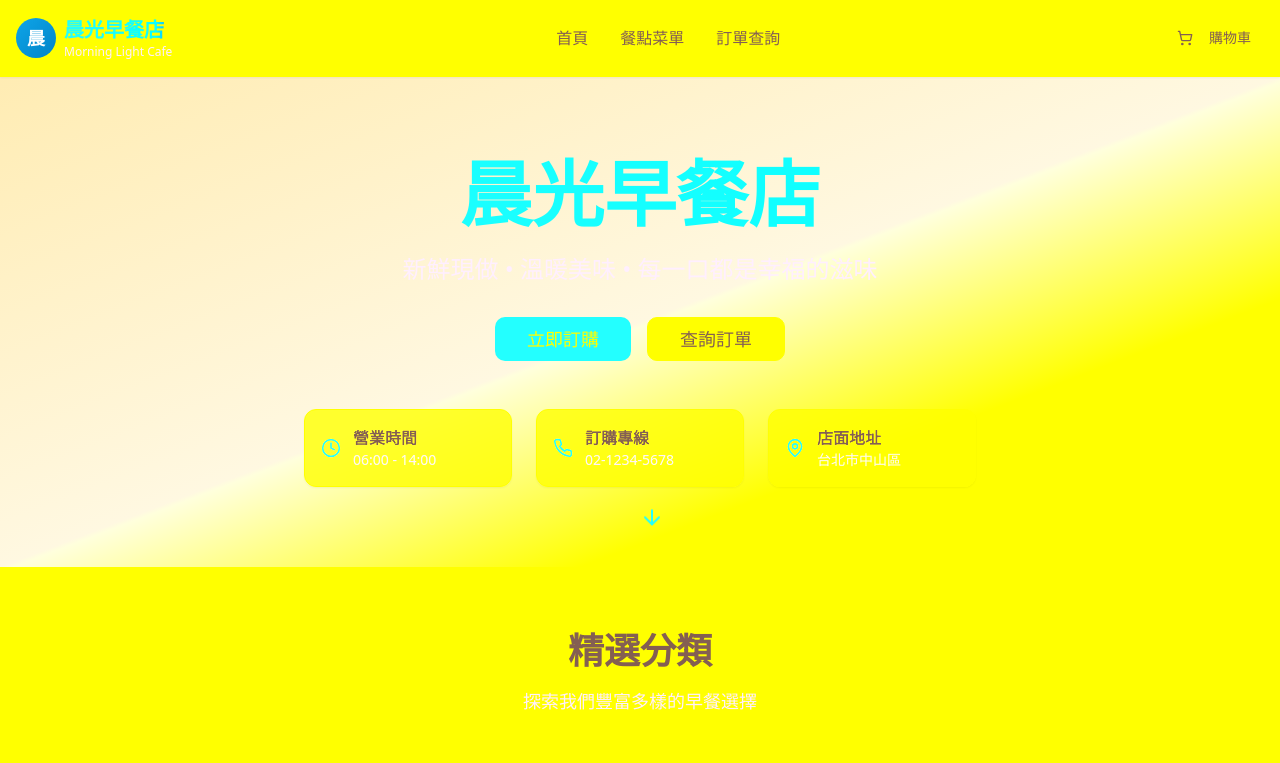
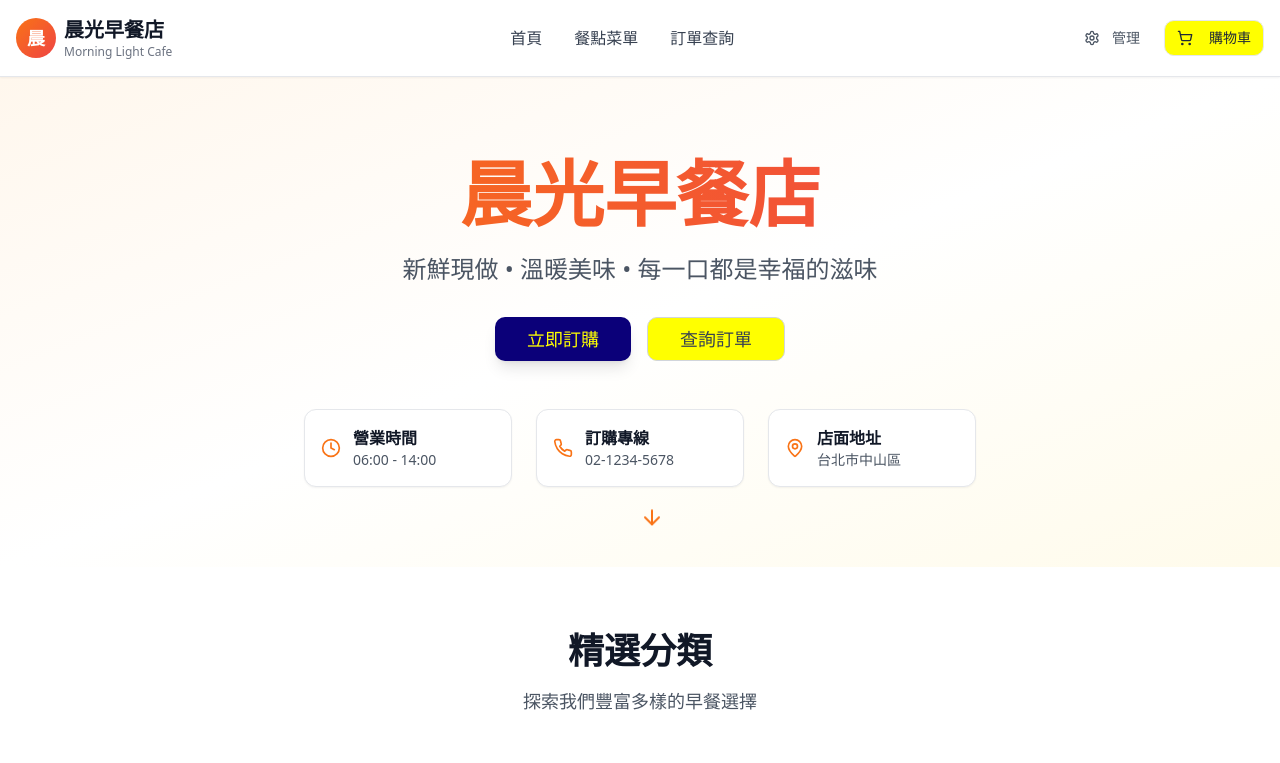
Before and after one commit to chenwei810/early-eats-order-up, a React (Vite) app: page / in a window 1280 px wide. Shown: the top 763 px of the page. Built offline with nearby package versions, Linux system fonts and the light colour scheme.

Commit message:
Refactor: Apply white background and text color adjustments
Adjusted the website's background to white and updated text colors to gray or black for improved readability. Also, the color scheme was updated to match the design of other restaurant ordering websites.

```diff
--- a/src/components/Header.tsx
+++ b/src/components/Header.tsx
@@ -1,6 +1,6 @@
 
 import { Link } from 'react-router-dom';
-import { ShoppingCart } from 'lucide-react';
+import { ShoppingCart, Settings } from 'lucide-react';
 import { Button } from '@/components/ui/button';
 import { Badge } from '@/components/ui/badge';
 import { useCartStore } from '@/store/cartStore';
@@ -10,38 +10,45 @@ const Header = () => {
   const itemCount = getCartItemCount();
 
   return (
-    <header className="sticky top-0 z-50 bg-card border-b border-border shadow-sm">
+    <header className="sticky top-0 z-50 bg-white border-b border-gray-200 shadow-sm">
       <div className="container mx-auto px-4 py-4 flex items-center justify-between">
         <Link to="/" className="flex items-center space-x-2">
-          <div className="w-10 h-10 cafe-gradient rounded-full flex items-center justify-center">
+          <div className="w-10 h-10 bg-gradient-to-br from-orange-500 to-red-500 rounded-full flex items-center justify-center">
             <span className="text-white font-bold text-lg">晨</span>
           </div>
           <div>
-            <h1 className="text-xl font-bold text-gradient">晨光早餐店</h1>
-            <p className="text-xs text-muted-foreground">Morning Light Cafe</p>
+            <h1 className="text-xl font-bold text-gray-900">晨光早餐店</h1>
+            <p className="text-xs text-gray-500">Morning Light Cafe</p>
           </div>
         </Link>
 
         <nav className="hidden md:flex items-center space-x-8">
-          <Link to="/" className="text-foreground hover:text-primary transition-colors">
+          <Link to="/" className="text-gray-700 hover:text-orange-500 transition-colors font-medium">
             首頁
           </Link>
-          <Link to="/products" className="text-foreground hover:text-primary transition-colors">
+          <Link to="/products" className="text-gray-700 hover:text-orange-500 transition-colors font-medium">
             餐點菜單
           </Link>
-          <Link to="/order-status" className="text-foreground hover:text-primary transition-colors">
+          <Link to="/order-status" className="text-gray-700 hover:text-orange-500 transition-colors font-medium">
             訂單查詢
           </Link>
         </nav>
 
+        <div className="flex items-center space-x-3">
+          <Link to="/admin/login">
+            <Button variant="ghost" size="sm" className="text-gray-600 hover:text-orange-500">
+              <Settings className="w-4 h-4 mr-1" />
+              管理
+            </Button>
+          </Link>
+
           <Link to="/cart">
-          <Button variant="outline" size="sm" className="relative">
+            <Button variant="outline" size="sm" className="relative border-gray-200 hover:border-orange-500">
               <ShoppingCart className="w-4 h-4 mr-2" />
               購物車
               {itemCount > 0 && (
                 <Badge
-                variant="destructive"
-                className="absolute -top-2 -right-2 h-5 w-5 rounded-full p-0 flex items-center justify-center text-xs"
+                  className="absolute -top-2 -right-2 h-5 w-5 rounded-full p-0 flex items-center justify-center text-xs bg-orange-500 text-white border-0"
                 >
                   {itemCount}
                 </Badge>
@@ -49,6 +56,7 @@ const Header = () => {
             </Button>
           </Link>
         </div>
+      </div>
     </header>
   );
 };
--- a/src/index.css
+++ b/src/index.css
@@ -5,74 +5,74 @@
 
 @layer base {
   :root {
-    --background: 248 250 252;
-    --foreground: 15 23 42;
+    --background: 255 255 255;
+    --foreground: 31 41 55;
 
     --card: 255 255 255;
-    --card-foreground: 15 23 42;
+    --card-foreground: 31 41 55;
 
     --popover: 255 255 255;
-    --popover-foreground: 15 23 42;
+    --popover-foreground: 31 41 55;
 
-    --primary: 14 165 233;
+    --primary: 249 115 22;
     --primary-foreground: 255 255 255;
 
-    --secondary: 241 245 249;
-    --secondary-foreground: 15 23 42;
+    --secondary: 249 250 251;
+    --secondary-foreground: 75 85 99;
 
-    --muted: 248 250 252;
-    --muted-foreground: 100 116 139;
+    --muted: 249 250 251;
+    --muted-foreground: 107 114 128;
 
-    --accent: 219 234 254;
-    --accent-foreground: 15 23 42;
+    --accent: 254 243 199;
+    --accent-foreground: 31 41 55;
 
     --destructive: 239 68 68;
     --destructive-foreground: 255 255 255;
 
-    --border: 226 232 240;
+    --border: 229 231 235;
     --input: 255 255 255;
-    --ring: 14 165 233;
+    --ring: 249 115 22;
 
     --radius: 0.75rem;
 
     --sidebar-background: 255 255 255;
-    --sidebar-foreground: 15 23 42;
-    --sidebar-primary: 14 165 233;
+    --sidebar-foreground: 31 41 55;
+    --sidebar-primary: 249 115 22;
     --sidebar-primary-foreground: 255 255 255;
-    --sidebar-accent: 219 234 254;
-    --sidebar-accent-foreground: 15 23 42;
-    --sidebar-border: 226 232 240;
-    --sidebar-ring: 14 165 233;
+    --sidebar-accent: 254 243 199;
+    --sidebar-accent-foreground: 31 41 55;
+    --sidebar-border: 229 231 235;
+    --sidebar-ring: 249 115 22;
   }
 
   .dark {
-    --background: 15 23 42;
-    --foreground: 248 250 252;
-    --card: 30 41 59;
-    --card-foreground: 248 250 252;
-    --popover: 30 41 59;
-    --popover-foreground: 248 250 252;
-    --primary: 14 165 233;
+    --background: 31 41 55;
+    --foreground: 249 250 251;
+    --card: 55 65 81;
+    --card-foreground: 249 250 251;
+    --popover: 55 65 81;
+    --popover-foreground: 249 250 251;
+    --primary: 249 115 22;
     --primary-foreground: 255 255 255;
-    --secondary: 51 65 85;
-    --secondary-foreground: 248 250 252;
-    --muted: 51 65 85;
-    --muted-foreground: 148 163 184;
-    --accent: 51 65 85;
-    --accent-foreground: 248 250 252;
+    --secondary: 75 85 99;
+    --secondary-foreground: 249 250 251;
+    --muted: 75 85 99;
+    --muted-foreground: 156 163 175;
+    --accent: 75 85 99;
+    --accent-foreground: 249 250 251;
     --destructive: 239 68 68;
-    --destructive-foreground: 248 250 252;
-    --border: 51 65 85;
-    --input: 30 41 59;
-    --ring: 14 165 233;
-    --sidebar-background: 30 41 59;
-    --sidebar-foreground: 248 250 252;
-    --sidebar-primary: 14 165 233;
+    --destructive-foreground: 249 250 251;
+    --border: 75 85 99;
+    --input: 55 65 81;
+    --ring: 249 115 22;
+    --sidebar-background: 55 65 81;
+    --sidebar-foreground: 249 250 251;
+    --sidebar-primary: 249 115 22;
     --sidebar-primary-foreground: 255 255 255;
-    --sidebar-accent: 51 65 85;
-    --sidebar-accent-foreground: 248 250 252;
-    --sidebar-border: 51 65 85;
-    --sidebar-ring: 14 165 233;
+    --sidebar-accent: 75 85 99;
+    --sidebar-accent-foreground: 249 250 251;
+    --sidebar-border: 75 85 99;
+    --sidebar-ring: 249 115 22;
   }
 }
 
@@ -82,39 +82,37 @@
   }
 
   body {
-    @apply bg-background text-foreground font-sans;
-    background-image:
-      radial-gradient(circle at 25% 25%, rgba(14, 165, 233, 0.1) 0%, transparent 50%),
-      radial-gradient(circle at 75% 75%, rgba(219, 234, 254, 0.1) 0%, transparent 50%);
+    @apply bg-white text-gray-800 font-sans;
+    background-color: #ffffff;
   }
 
   h1, h2, h3, h4, h5, h6 {
-    @apply font-bold text-foreground;
+    @apply font-bold text-gray-900;
   }
 
-  .cafe-gradient {
-    background: linear-gradient(135deg, #0ea5e9 0%, #0284c7 100%);
+  .restaurant-gradient {
+    background: linear-gradient(135deg, #f97316 0%, #ea580c 100%);
   }
 
   .food-gradient {
-    background: linear-gradient(135deg, #06b6d4 0%, #0891b2 100%);
+    background: linear-gradient(135deg, #f59e0b 0%, #d97706 100%);
   }
 }
 
 @layer components {
   .btn-primary {
-    @apply bg-primary text-primary-foreground hover:bg-primary/90 px-6 py-3 rounded-lg font-semibold transition-all duration-200 transform hover:scale-105 active:scale-95;
+    @apply bg-orange-500 text-white hover:bg-orange-600 px-6 py-3 rounded-lg font-semibold transition-all duration-200 transform hover:scale-105 active:scale-95 shadow-lg;
   }
 
   .btn-secondary {
-    @apply bg-secondary text-secondary-foreground hover:bg-secondary/90 px-6 py-3 rounded-lg font-semibold transition-all duration-200;
+    @apply bg-gray-100 text-gray-700 hover:bg-gray-200 px-6 py-3 rounded-lg font-semibold transition-all duration-200 border border-gray-200;
   }
 
   .card-hover {
-    @apply transition-all duration-300 hover:shadow-lg hover:shadow-primary/20 hover:-translate-y-1;
+    @apply transition-all duration-300 hover:shadow-xl hover:shadow-orange-100 hover:-translate-y-1;
   }
 
   .text-gradient {
-    @apply bg-gradient-to-r from-primary to-cyan-600 bg-clip-text text-transparent;
+    @apply bg-gradient-to-r from-orange-500 to-red-500 bg-clip-text text-transparent;
   }
 }
--- a/src/pages/Index.tsx
+++ b/src/pages/Index.tsx
@@ -18,17 +18,17 @@ const Index = () => {
   ];
 
   return (
-    <div className="min-h-screen bg-background">
+    <div className="min-h-screen bg-white">
       <Header />
 
       {/* Hero Section */}
-      <section className="relative py-20 bg-gradient-to-br from-breakfast-100 via-breakfast-50 to-accent">
+      <section className="relative py-20 bg-gradient-to-br from-orange-50 via-white to-amber-50">
         <div className="container mx-auto px-4 text-center">
           <div className="max-w-4xl mx-auto">
             <h1 className="text-5xl md:text-7xl font-bold mb-6 text-gradient animate-fade-in">
               晨光早餐店
             </h1>
-            <p className="text-xl md:text-2xl text-muted-foreground mb-8 animate-fade-in">
+            <p className="text-xl md:text-2xl text-gray-600 mb-8 animate-fade-in">
               新鮮現做 • 溫暖美味 • 每一口都是幸福的滋味
             </p>
             <div className="flex flex-col sm:flex-row gap-4 justify-center items-center mb-12">
@@ -38,7 +38,7 @@ const Index = () => {
                 </Button>
               </Link>
               <Link to="/order-status">
-                <Button variant="outline" size="lg" className="text-lg px-8 py-4">
+                <Button variant="outline" size="lg" className="text-lg px-8 py-4 border-gray-300 text-gray-700 hover:border-orange-500 hover:text-orange-500">
                   查詢訂單
                 </Button>
               </Link>
@@ -46,32 +46,32 @@ const Index = () => {
 
             {/* Store Info */}
             <div className="grid grid-cols-1 md:grid-cols-3 gap-6 max-w-2xl mx-auto">
-              <Card className="bg-card/80 backdrop-blur-sm">
+              <Card className="bg-white border-gray-200 shadow-sm">
                 <CardContent className="p-4 flex items-center space-x-3">
-                  <Clock className="w-5 h-5 text-primary" />
+                  <Clock className="w-5 h-5 text-orange-500" />
                   <div className="text-left">
-                    <p className="font-semibold">營業時間</p>
-                    <p className="text-sm text-muted-foreground">06:00 - 14:00</p>
+                    <p className="font-semibold text-gray-900">營業時間</p>
+                    <p className="text-sm text-gray-600">06:00 - 14:00</p>
                   </div>
                 </CardContent>
               </Card>
 
-              <Card className="bg-card/80 backdrop-blur-sm">
+              <Card className="bg-white border-gray-200 shadow-sm">
                 <CardContent className="p-4 flex items-center space-x-3">
-                  <Phone className="w-5 h-5 text-primary" />
+                  <Phone className="w-5 h-5 text-orange-500" />
                   <div className="text-left">
-                    <p className="font-semibold">訂購專線</p>
-                    <p className="text-sm text-muted-foreground">02-1234-5678</p>
+                    <p className="font-semibold text-gray-900">訂購專線</p>
+                    <p className="text-sm text-gray-600">02-1234-5678</p>
                   </div>
                 </CardContent>
               </Card>
 
-              <Card className="bg-card/80 backdrop-blur-sm">
+              <Card className="bg-white border-gray-200 shadow-sm">
                 <CardContent className="p-4 flex items-center space-x-3">
-                  <MapPin className="w-5 h-5 text-primary" />
+                  <MapPin className="w-5 h-5 text-orange-500" />
                   <div className="text-left">
-                    <p className="font-semibold">店面地址</p>
-                    <p className="text-sm text-muted-foreground">台北市中山區</p>
+                    <p className="font-semibold text-gray-900">店面地址</p>
+                    <p className="text-sm text-gray-600">台北市中山區</p>
                   </div>
                 </CardContent>
               </Card>
@@ -80,16 +80,16 @@ const Index = () => {
         </div>
 
         <div className="absolute bottom-8 left-1/2 transform -translate-x-1/2 animate-bounce">
-          <ArrowDown className="w-6 h-6 text-primary" />
+          <ArrowDown className="w-6 h-6 text-orange-500" />
         </div>
       </section>
 
       {/* Categories Section */}
-      <section className="py-16">
+      <section className="py-16 bg-white">
         <div className="container mx-auto px-4">
           <div className="text-center mb-12">
-            <h2 className="text-3xl md:text-4xl font-bold mb-4">精選分類</h2>
-            <p className="text-muted-foreground text-lg">
+            <h2 className="text-3xl md:text-4xl font-bold mb-4 text-gray-900">精選分類</h2>
+            <p className="text-gray-600 text-lg">
               探索我們豐富多樣的早餐選擇
             </p>
           </div>
@@ -97,13 +97,13 @@ const Index = () => {
           <div className="grid grid-cols-2 md:grid-cols-4 gap-6">
             {categories.map((category) => (
               <Link key={category.id} to={`/products?category=${category.id}`}>
-                <Card className="card-hover cursor-pointer group">
+                <Card className="card-hover cursor-pointer group bg-white border-gray-200">
                   <CardContent className="p-6 text-center">
                     <div className="text-4xl mb-4 group-hover:scale-110 transition-transform duration-300">
                       {category.icon}
                     </div>
-                    <h3 className="font-semibold text-lg mb-2">{category.name}</h3>
-                    <Badge variant="secondary">
+                    <h3 className="font-semibold text-lg mb-2 text-gray-900">{category.name}</h3>
+                    <Badge className="bg-orange-100 text-orange-800 border-0">
                       {category.count} 項商品
                     </Badge>
                   </CardContent>
@@ -115,11 +115,11 @@ const Index = () => {
       </section>
 
       {/* Featured Products Section */}
-      <section className="py-16 bg-muted/30">
+      <section className="py-16 bg-gray-50">
         <div className="container mx-auto px-4">
           <div className="text-center mb-12">
-            <h2 className="text-3xl md:text-4xl font-bold mb-4">熱門推薦</h2>
-            <p className="text-muted-foreground text-lg">
+            <h2 className="text-3xl md:text-4xl font-bold mb-4 text-gray-900">熱門推薦</h2>
+            <p className="text-gray-600 text-lg">
               顧客最愛的經典美味
             </p>
           </div>
@@ -141,19 +141,19 @@ const Index = () => {
       </section>
 
       {/* Footer */}
-      <footer className="bg-coffee-800 text-white py-12">
+      <footer className="bg-gray-900 text-white py-12">
         <div className="container mx-auto px-4">
           <div className="grid grid-cols-1 md:grid-cols-3 gap-8">
             <div>
               <h3 className="text-xl font-bold mb-4">晨光早餐店</h3>
-              <p className="text-coffee-200 mb-4">
+              <p className="text-gray-300 mb-4">
                 提供最新鮮、最美味的早餐，讓您的每一天都從美好開始。
               </p>
             </div>
 
             <div>
               <h3 className="text-xl font-bold mb-4">營業資訊</h3>
-              <div className="space-y-2 text-coffee-200">
+              <div className="space-y-2 text-gray-300">
                 <p>營業時間：06:00 - 14:00</p>
                 <p>電話：02-1234-5678</p>
                 <p>地址：台北市中山區民生東路123號</p>
@@ -163,17 +163,17 @@ const Index = () => {
             <div>
               <h3 className="text-xl font-bold mb-4">快速連結</h3>
               <div className="space-y-2">
-                <Link to="/products" className="block text-coffee-200 hover:text-white transition-colors">
+                <Link to="/products" className="block text-gray-300 hover:text-orange-400 transition-colors">
                   線上訂購
                 </Link>
-                <Link to="/order-status" className="block text-coffee-200 hover:text-white transition-colors">
+                <Link to="/order-status" className="block text-gray-300 hover:text-orange-400 transition-colors">
                   訂單查詢
                 </Link>
               </div>
             </div>
           </div>
 
-          <div className="border-t border-coffee-600 mt-8 pt-8 text-center text-coffee-300">
+          <div className="border-t border-gray-700 mt-8 pt-8 text-center text-gray-400">
             <p>&copy; 2024 晨光早餐店. All rights reserved.</p>
           </div>
         </div>
```
Lines whose indentation alone changed are shown as unchanged.
